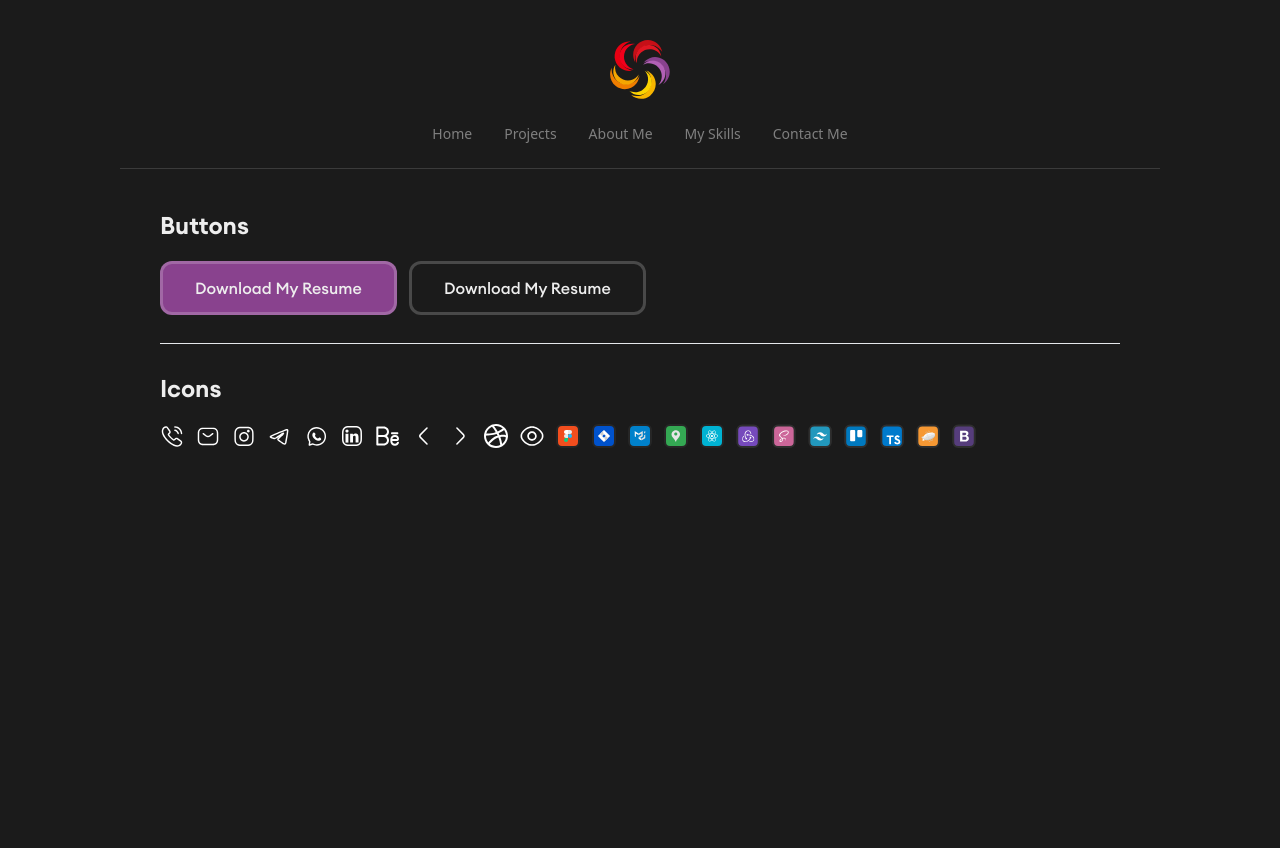
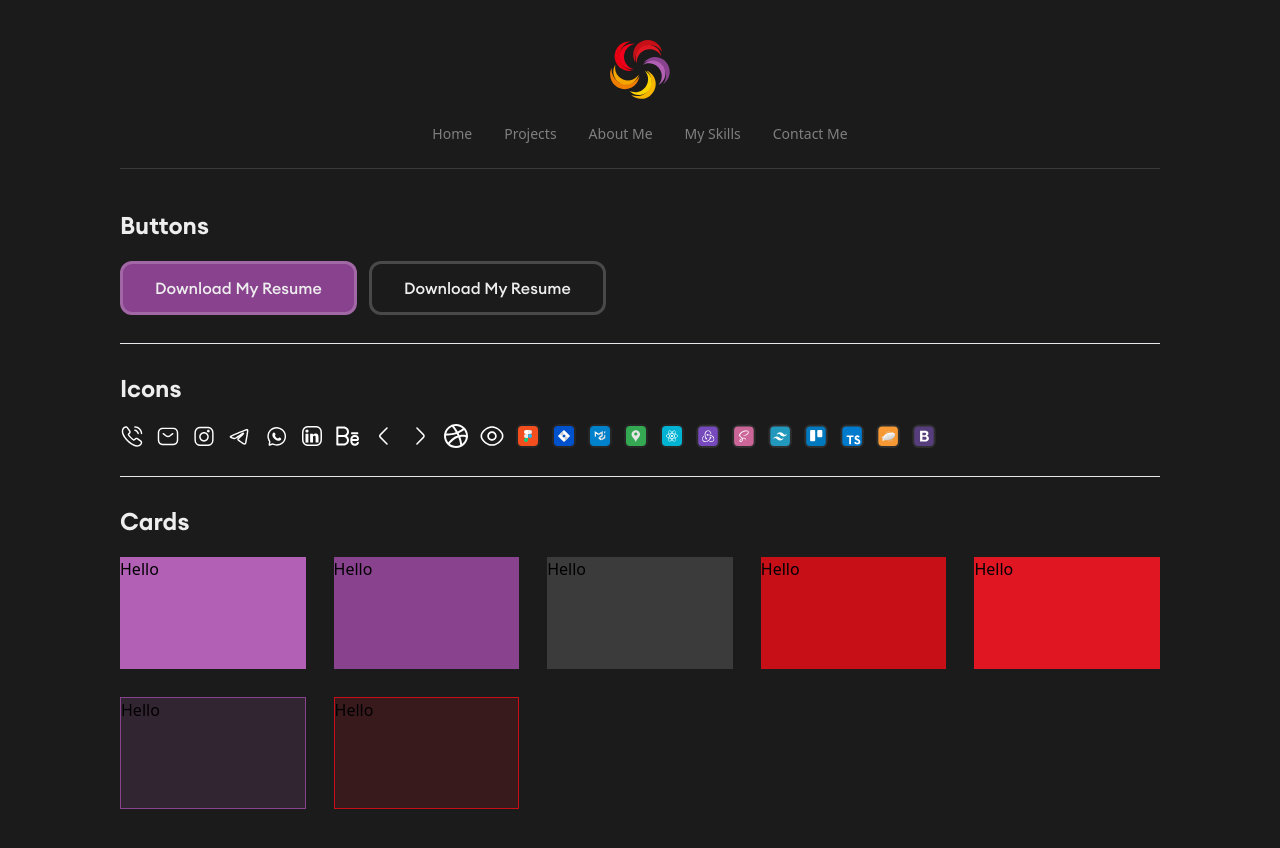
Before and after one commit to NimaSalmani/portfolio, a Next.js app: page /kit-samples in a window 1280 px wide. Shown: the top 848 px of the page. Built offline with nearby package versions, Linux system fonts and the light colour scheme.

Commit message:
Create card component

```diff
--- a/app/kit-samples/page.tsx
+++ b/app/kit-samples/page.tsx
@@ -26,9 +26,12 @@ import {
   IcZeplin,
 } from "@/components/Icon";
 
+import { Card } from "@/components/Card";
+
 const page = () => {
   return (
-    <div className="p-[40px] min-h-screen">
+    <div className="py-[40px] min-h-screen">
+
       <div>
         <h1 className="text-typography-default font-e_semibold text-2xl mb-5">
           Buttons
@@ -154,6 +157,24 @@ const page = () => {
           </SvgIcon>
         </div>
       </div>
+
+      <hr className="my-7" />
+
+      <div>
+        <h1 className="text-typography-default font-e_semibold text-2xl mb-5">
+          Cards
+        </h1>
+        <div className="grid grid-cols-5 gap-7">
+          <Card color="purple" className="h-28">Hello</Card>
+          <Card color="purple-dark" className="h-28">Hello</Card>
+          <Card color="gray-dark" className="h-28">Hello</Card>
+          <Card color="red-dark" className="h-28">Hello</Card>
+          <Card color="red" className="h-28">Hello</Card>
+          <Card color="purple" varient="outline" glass className="h-28">Hello</Card>
+          <Card color="red" varient="outline" glass className="h-28">Hello</Card>
+        </div>
+      </div>
+
     </div>
   );
 };
--- a/components/Card/index.tsx
+++ b/components/Card/index.tsx
@@ -0,0 +1,71 @@
+import { ICard } from "./type"
+import { useMemo } from "react"
+
+export const Card = (props:ICard) => {
+
+    const { children,className,varient,color,glass } = props
+
+    // Specify card color
+    const color_card = useMemo(()=>{
+        switch(color){
+            case "purple" :
+                return "bg-common-purple-default"
+            case "purple-dark" :
+                return "bg-common-purple-dark"
+            case "gray-dark" :
+                return "bg-background-gray-dark"
+            case "gray-default" :
+                return "bg-background-gray-default"
+            case "gray-light" :
+                return "bg-background-gray-default"
+            case "red-dark" :
+                return "bg-common-red-dark"
+            case "red" :
+                return "bg-common-red-default"
+            case "white" :
+                return "bg-white"
+            case "transpaernt" :
+                return ""
+            default :
+                return ""
+        }
+    },[color])
+
+    // Determine the color of the card border
+    const outline_card = useMemo(()=>{
+        switch (color){
+            case "purple" :
+                return "border-[1px] border-common-purple-dark"
+            case "red" :
+                return "border-[1px] border-common-red-dark"
+        }
+    },[color])
+
+    // Specifying the appearance characteristics of the card such as border
+    const varient_card = useMemo(()=>{
+        switch(varient){
+            case "fill" :
+                return color_card
+            case "outline" :
+                return outline_card
+        }
+    },[varient])
+
+    // Determining the glass mode of the card
+    const glass_card = useMemo(()=>{
+        switch(glass){
+            case true :
+                return "bg-opacity-15"
+            case false :
+                return "bg-opacity-100"
+            default :
+                return ""
+        }
+    },[glass])
+
+    return (
+        <div className={className + " " + varient_card + " " + color_card + " " + glass_card}>
+            { children }
+        </div>
+    )
+}
--- a/components/Card/type/index.ts
+++ b/components/Card/type/index.ts
@@ -0,0 +1,8 @@
+import { IColorType } from "@/components/_common/types/color_type";
+import { HTMLAttributes } from "react";
+
+export interface ICard extends HTMLAttributes<HTMLDivElement>{
+    varient ?: "outline" | "fill"
+    color ?: IColorType
+    glass ?: boolean
+}
--- a/components/_common/types/color_type.ts
+++ b/components/_common/types/color_type.ts
@@ -5,5 +5,8 @@ export type IColorType =
     | "gray-light"
     | "gray-default"
     | "gray-dark"
-    | "red-default"
+    | "red"
     | "red-dark"
+    | "purple-dark"
+    | "yellow"
+    | "yellow-dark"
```
